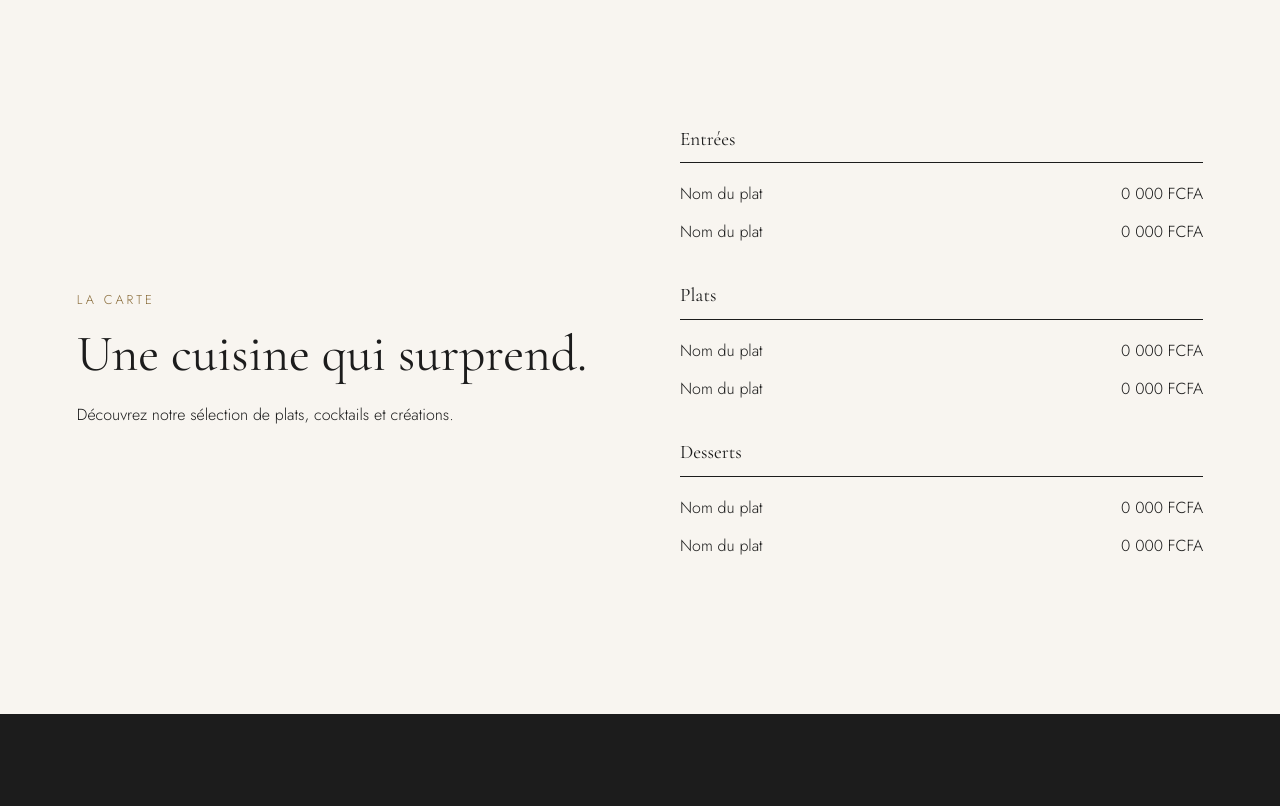
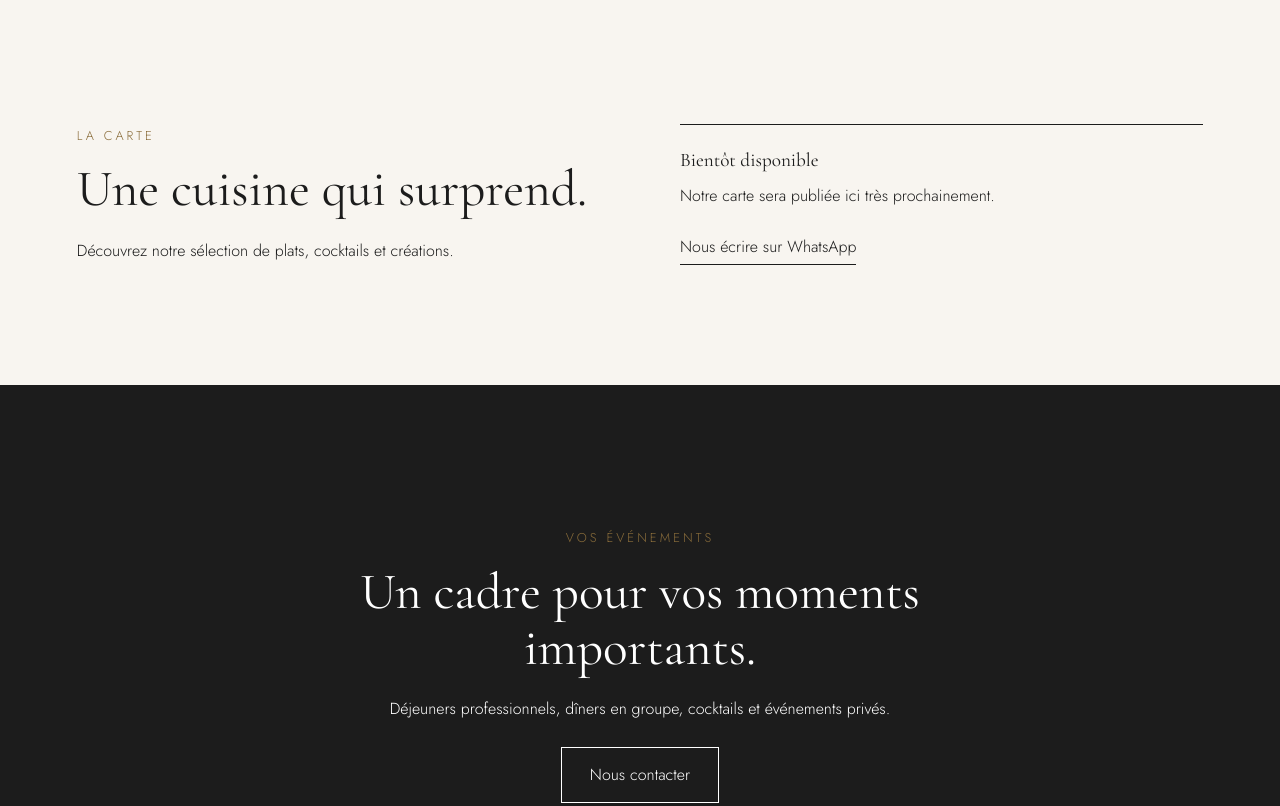
Before and after one commit to Emm0546/lulu-restaurant, a plain HTML site: page index.html in a window 1280 px wide. Shown: the part 1280-2086 px from the top of the page. Drawn offline with nearby package versions, Linux system fonts and the light colour scheme.

Commit message:
Update HTML and CSS

```diff
--- a/index.html
+++ b/index.html
@@ -89,29 +89,12 @@
           <p>Découvrez notre sélection de plats, cocktails et créations.</p>
         </div>
 
-        <div class="menu-highlight">
-          <div class="menu-category">
-            <h3>Entrées</h3>
-            <ul>
-              <li><span>Nom du plat</span><span>0 000 FCFA</span></li>
-              <li><span>Nom du plat</span><span>0 000 FCFA</span></li>
-            </ul>
-          </div>
-          <div class="menu-category">
-            <h3>Plats</h3>
-            <ul>
-              <li><span>Nom du plat</span><span>0 000 FCFA</span></li>
-              <li><span>Nom du plat</span><span>0 000 FCFA</span></li>
-            </ul>
-          </div>
-
-          <div class="menu-category">
-            <h3>Desserts</h3>
-            <ul>
-              <li><span>Nom du plat</span><span>0 000 FCFA</span></li>
-              <li><span>Nom du plat</span><span>0 000 FCFA</span></li>
-            </ul>
-          </div>
+        <div class="menu-highlight menu-soon">
+          <h3>Bientôt disponible</h3>
+          <p>Notre carte sera publiée ici très prochainement.</p>
+          <a href="https://wa.me/22597970423" target="_blank" rel="noopener"
+            >Nous écrire sur WhatsApp</a
+          >
         </div>
       </section>
 
@@ -181,7 +164,6 @@
             </a>
           </p>
 
-          <p>Ouvert tous les jours : 00h00 – 00h00</p>
           <p><a href="https://wa.me/22597970423">Écrire sur WhatsApp</a></p>
 
           <p>
--- a/style.css
+++ b/style.css
@@ -231,7 +231,16 @@ nav ul a {
   padding-bottom: 5px;
   border-bottom: 1px solid #1c1c1c;
 }
+.menu-soon {
+  border-top: 1px solid #1c1c1c;
+  padding-top: 20px;
+}
 
+.menu-soon h3 {
+  font-weight: 400;
+  font-size: 1.2rem;
+  margin-bottom: 8px;
+}
 /* ===== EVENTS ===== */
 
 #events {
```
